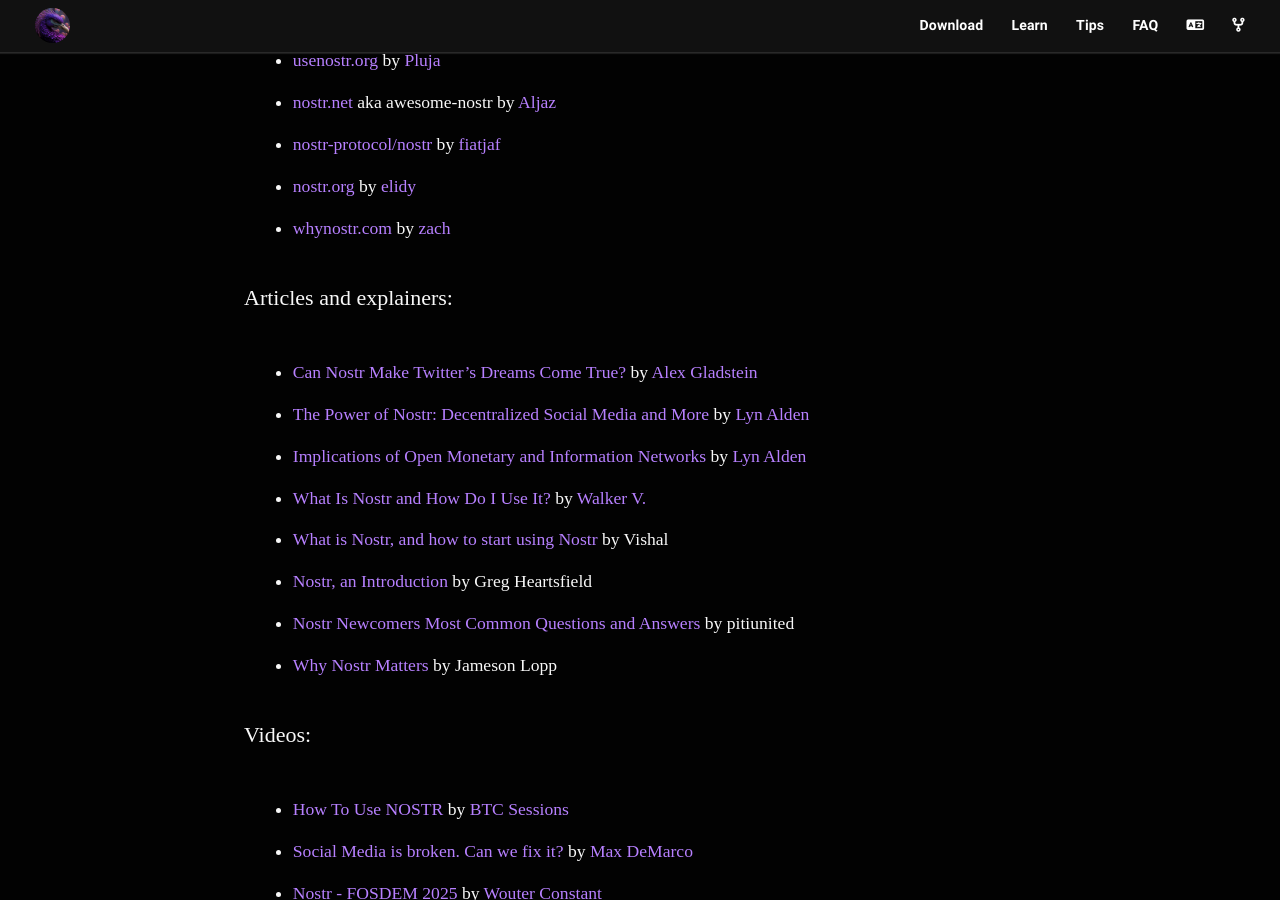
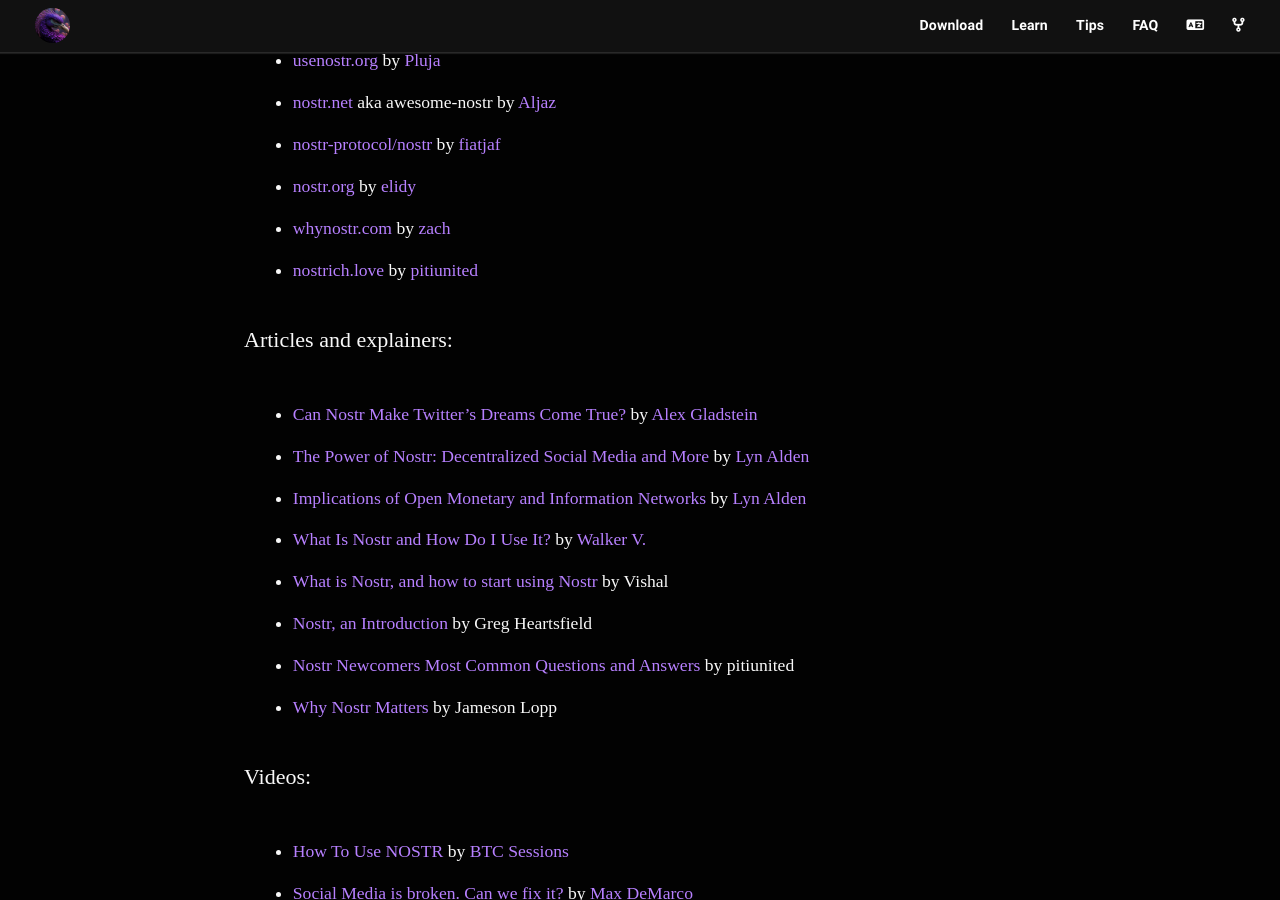
Before and after one commit to nostr-resources/nostr-resources.github.io, a Jekyll site: the page built from index.md, in a window 1280 px wide and 900 px high, scrolled down 20223 px. Built offline with Jekyll 4.4.1, drawn with Linux system fonts in a browser that asks for light colours; some web fonts are replaced; comment, search, counter and statistics services are not loaded.

Commit message:
Update index.md

```diff
--- a/index.md
+++ b/index.md
@@ -548,6 +548,8 @@ For truly secure and private messaging, check out [White Noise](https://www.whit
 - [nostr-protocol/nostr](https://github.com/nostr-protocol/nostr) by [fiatjaf](nostr:npub180cvv07tjdrrgpa0j7j7tmnyl2yr6yr7l8j4s3evf6u64th6gkwsyjh6w6)
 - [nostr.org](https://nostr.org/) by [elidy](nostr:npub1a7n2h5y3gt90y00mwrknhx74fyzzjqw25ehkscje58x9tfyhqd5snyvfnu)
 - [whynostr.com](https://www.whynostr.com/) by [zach](nostr:npub10fu0hlkx3s4n4dsgfu0cpqephga4afr4qtzpz9vsyqf7vj88v2yqdp8vp4)
+- [nostrich.love](https://nostrich.love/) by [pitiunited](nostr:npub178umpxtdflcm7a08nexvs4mu384kx0ngg9w8ltm5eut6q7lcp0vq05qrg4)
+
 
 Articles and explainers:
 
```
